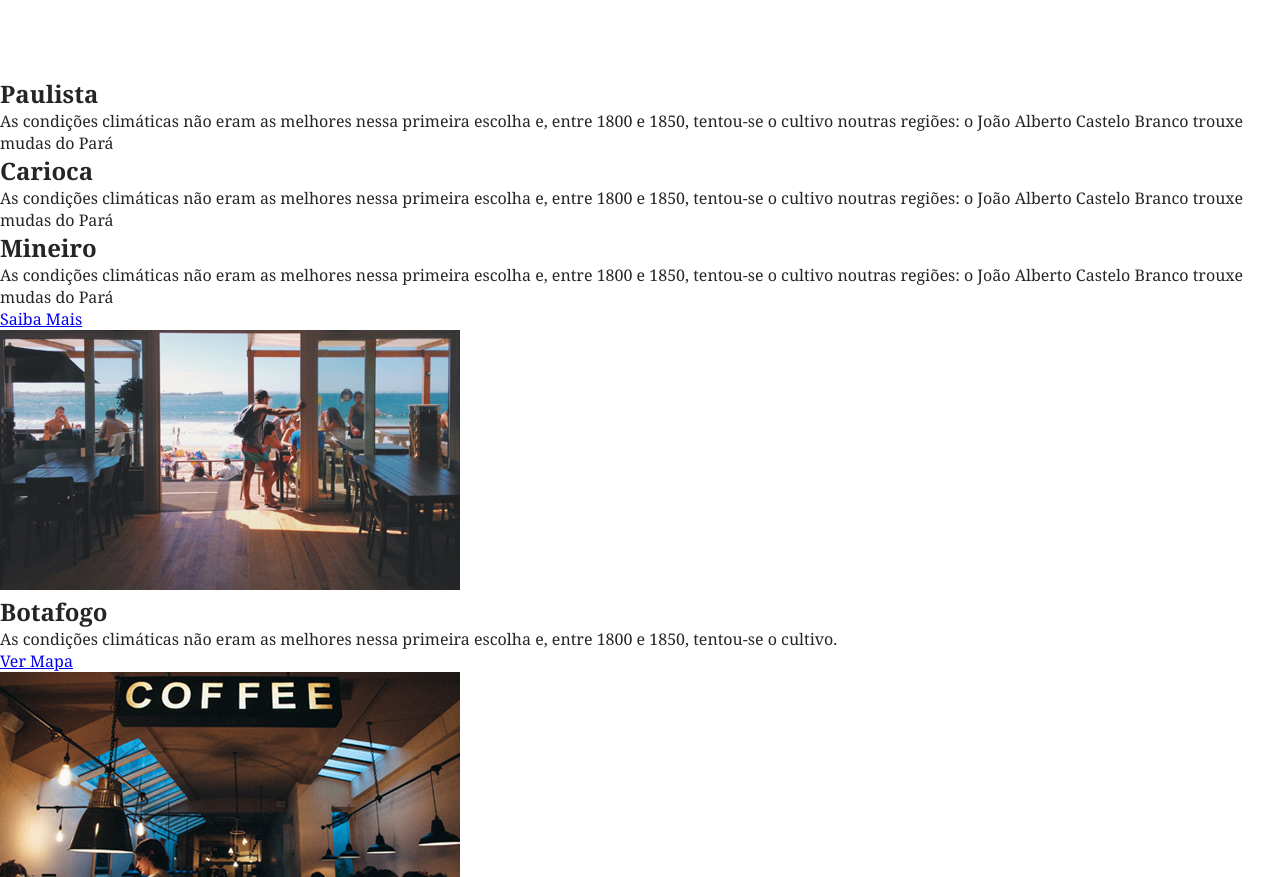
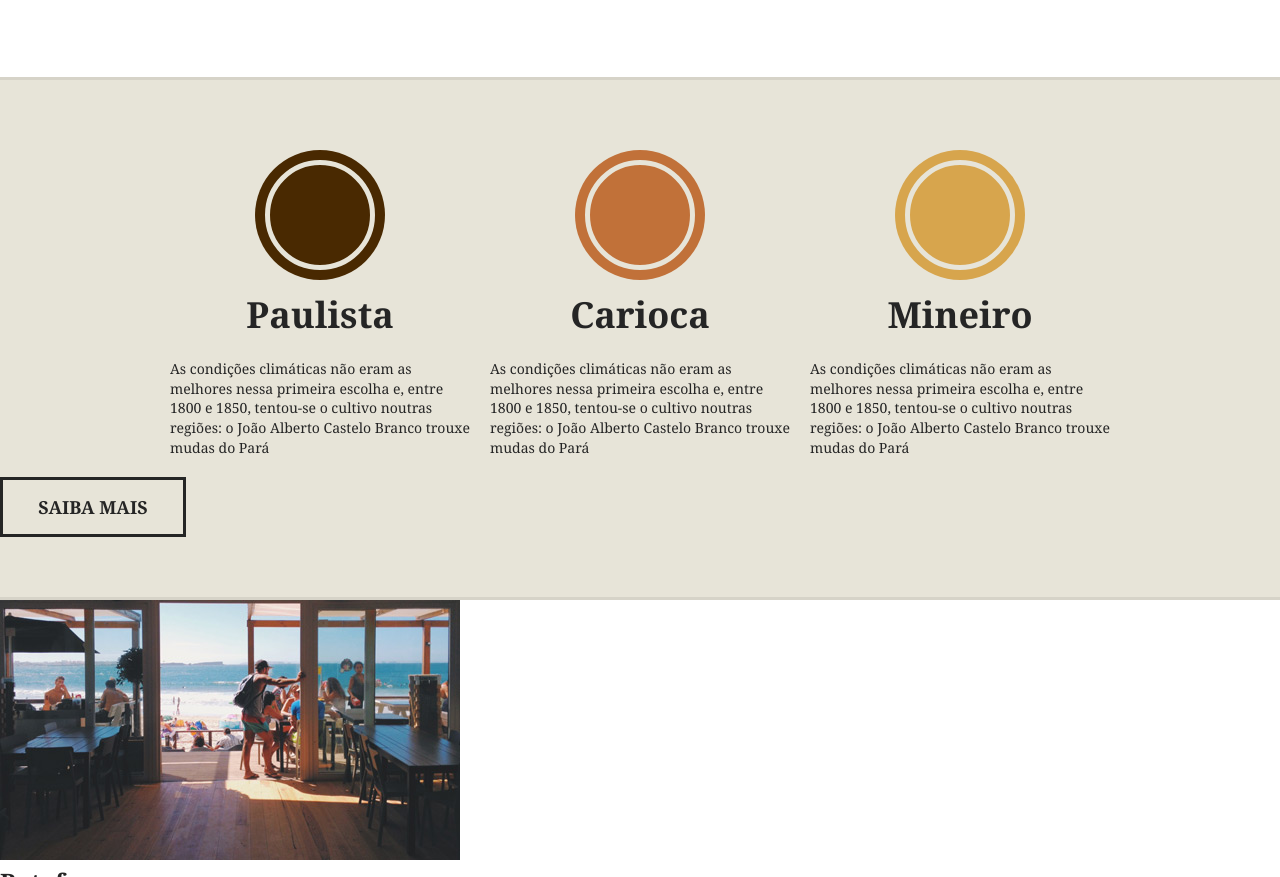
Before and after one commit to ferreirafabricio/brafe-puro, a plain HTML site: page index.html in a window 1280 px wide. Shown: the part 1156-2033 px from the top of the page. Drawn offline with Linux system fonts and the light colour scheme.

Commit message:
Finalizando Produtos

```diff
--- a/css/style.css
+++ b/css/style.css
@@ -136,3 +136,79 @@ a.menu-logo {
   margin: 20px auto;
   max-width: 460px;
 }
+
+/* Produtos */
+
+.produtos {
+  background: #e7e4d8;
+  padding: 60px 0;
+  border-top: 3px solid #d6d3c8;
+  border-bottom: 3px solid #d6d3c8;
+}
+
+.produtos-container {
+  max-width: 960px;
+  margin: 0 auto;
+}
+
+.produtos-container::before, .produtos-container::after {
+  content: '';
+  display: table;
+  clear: both;
+}
+
+.produtos-item {
+  width: 300px;
+  float: left;
+  margin: 0 10px 20px 10px;
+}
+
+.produtos-item h2 {
+  text-align: center;
+  font-size: 2.25em;
+  margin-bottom: 20px;
+}
+
+.produtos-item h2::before {
+  content: '';
+  display: block;
+  width: 100px;
+  height: 100px;
+  background: currentColor;
+  border-radius: 50%;
+  margin: 20px auto;
+  border: 5px solid #e7e4d8;
+  box-shadow: 0 0 0 10px currentColor;
+}
+
+h2.produtos-paulista::before {
+  color: #492901;
+}
+
+h2.produtos-carioca::before {
+  color: #c17139;
+}
+
+h2.produtos-mineiro::before {
+  color: #d7a54d;
+}
+
+.produtos-item p {
+  font-size: 0.875em;
+  line-height: 1.4em;
+}
+
+.produtos-btn {
+  width: 180px;
+  color: #252525;
+  border: 3px solid;
+  text-decoration: none;
+  display: block;
+  font-size: 1.125em;
+  font-weight: bold;
+  text-transform: uppercase;
+  text-align: center;
+  padding: 15px 0;
+  margin: 20 auto 0 auto;
+
+}
--- a/index.html
+++ b/index.html
@@ -48,25 +48,25 @@
       207 ml dependendo do método de preparação.</p>
   </section>
 
-  <section>
-    <div>
-      <div>
-        <h2>Paulista</h2>
+  <section class="produtos">
+    <div class="produtos-container">
+      <div class="produtos-item">
+        <h2 class="produtos-paulista">Paulista</h2>
         <p>As condições climáticas não eram as melhores nessa primeira escolha e, entre 1800 e 1850, tentou-se o cultivo
           noutras regiões: o João Alberto Castelo Branco trouxe mudas do Pará </p>
       </div>
-      <div>
-        <h2>Carioca</h2>
+      <div class="produtos-item">
+        <h2 class="produtos-carioca">Carioca</h2>
         <p>As condições climáticas não eram as melhores nessa primeira escolha e, entre 1800 e 1850, tentou-se o cultivo
           noutras regiões: o João Alberto Castelo Branco trouxe mudas do Pará </p>
       </div>
-      <div>
-        <h2>Mineiro</h2>
+      <div class="produtos-item">
+        <h2 class="produtos-mineiro">Mineiro</h2>
         <p>As condições climáticas não eram as melhores nessa primeira escolha e, entre 1800 e 1850, tentou-se o cultivo
           noutras regiões: o João Alberto Castelo Branco trouxe mudas do Pará </p>
       </div>
     </div>
-    <a href="#">Saiba Mais</a>
+    <a class="produtos-btn" href="#">Saiba Mais</a>
   </section>
 
   <section>
```
